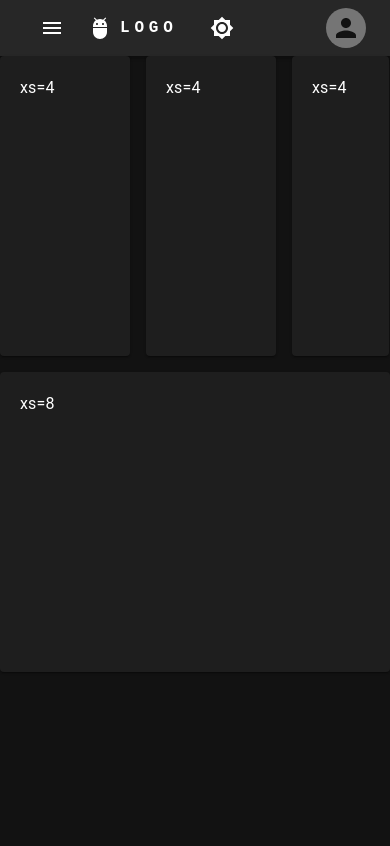
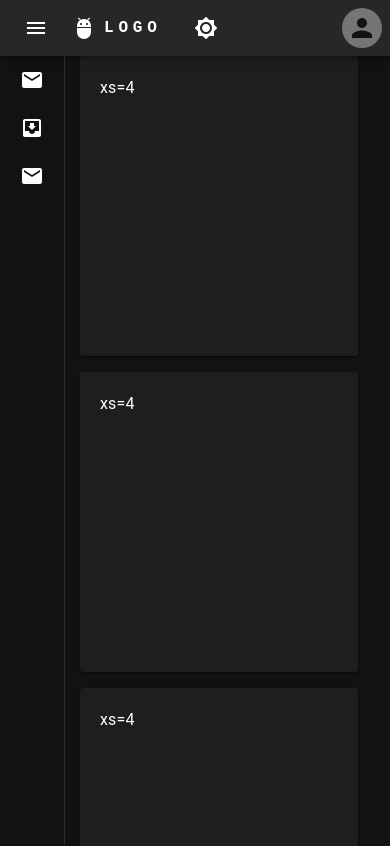
Before and after one commit to bustamad12320/AppTemplate, a React app: page /dashboard in a window 390 px wide. Shown: the top 846 px of the page. Built offline with nearby package versions, Linux system fonts and the light colour scheme.

Commit message:
Adding new context for DrawerMenu to control dynamic grid updates on drawer open/close

```diff
--- a/src/js/App.tsx
+++ b/src/js/App.tsx
@@ -1,12 +1,14 @@
 import React from "react";
+import { Dispatch } from 'react';
 import {BrowserRouter as Router, Route, Routes} from "react-router-dom";
 import { createRoot } from 'react-dom/client';
 import {RunDashboard} from "./components/RunDashboard";
 import {Box} from "@mui/system";
 import {CssBaseline} from "@mui/material";
-import {ModeToggle} from "./ModeToggle";
 import {AppHeader} from "./components/AppHeader";
 import {Testing} from "./components/Testing";
+import { ModeToggleContext } from "./ModeToggleContext";
+import { DrawerContext } from "./DrawerContext";
 
 function Default() {
     return <div>
@@ -14,15 +16,13 @@ function Default() {
     </div>
 }
 
-const mainStyle = {
-}
-
 export const ColorModeContext = React.createContext({ toggleColorMode: () => {} });
 
 export const App = () => {
     return (
-        <ModeToggle>
-            <Box sx={mainStyle}>
+        <ModeToggleContext>
+            <DrawerContext>
+                <Box>
                     <AppHeader/>
                     <CssBaseline/>
                     <Router>
@@ -33,7 +33,8 @@ export const App = () => {
                         </Routes>
                     </Router>
                 </Box>
-        </ModeToggle>
+            </DrawerContext>
+        </ModeToggleContext>
     );
 }
 
--- /dev/null
+++ b/src/js/DrawerContext.tsx
@@ -0,0 +1,26 @@
+import React from "react";
+
+interface DrawerContextProps {
+    children: React.ReactElement;
+}
+
+export const MenuDrawerContext = React.createContext({ isDrawerOpen: false, toggleIsDrawerOpen: () => {}});
+
+export const DrawerContext = (props: DrawerContextProps) => {
+    const [isDrawerOpen, setIsDrawerOpen] = React.useState(false);
+
+    const toggleIsDrawerOpen = () => {
+        setIsDrawerOpen(!isDrawerOpen);
+    };
+
+    const drawerValue = {
+        isDrawerOpen,
+        toggleIsDrawerOpen,
+    };
+
+    return (
+        <MenuDrawerContext.Provider value={drawerValue}>
+            {props.children}
+        </MenuDrawerContext.Provider>
+    );
+}
--- a/src/js/ModeToggle.tsx
+++ b/src/js/ModeToggleContext.tsx
@@ -6,7 +6,7 @@ interface ModeToggleProps {
     children: React.ReactElement;
 }
 
-export const ModeToggle = ({children}: ModeToggleProps): React.ReactNode => {
+export const ModeToggleContext = ({children}: ModeToggleProps): React.ReactNode => {
     const [mode, setMode] = React.useState<'light' | 'dark'>('dark');
     const colorMode = React.useMemo(
         () => ({
--- a/src/js/components/AppHeader.tsx
+++ b/src/js/components/AppHeader.tsx
@@ -11,8 +11,10 @@ import MenuItem from '@mui/material/MenuItem';
 import AdbIcon from '@mui/icons-material/Adb';
 import {Grid, Paper, useTheme} from "@mui/material";
 import {Brightness4, Brightness7} from "@mui/icons-material";
-import {ColorModeContext} from "../App";
 import MenuIcon from "@mui/icons-material/Menu";
+import { DrawerMenu } from './DrawerMenu';
+import { DrawerContext, MenuDrawerContext } from '../DrawerContext';
+import { ColorModeContext } from '../App';
 
 const settings = ['Profile', 'Account', 'Dashboard', 'Logout'];
 
@@ -31,36 +33,49 @@ const companyInfoContainerStyle = {
     alignItems: 'center'
 }
 
+const appBarStyle = {
+    position: 'relative',
+    zIndex: 1400
+}
+
 const avatarContainerStyle = {
     display: 'flex',
     justifyContent: 'end'
 }
 
 export const AppHeader = () => {
+    const colorMode = React.useContext(ColorModeContext);
+    const {toggleIsDrawerOpen} = React.useContext(MenuDrawerContext);
+    const theme = useTheme();
+
     const [anchorEl, setAnchorEl] = React.useState<null | HTMLElement>(null);
+
     const [open, setOpen] = React.useState<boolean>(anchorEl ? true : false);
-    const colorMode = React.useContext(ColorModeContext);
-    const theme = useTheme();
+    const [menuDrawerOpen, setMenuDrawerOpen] = React.useState<boolean>(false);
+
     const handleClick = (event: React.MouseEvent<HTMLElement>) => {
         setAnchorEl(event.currentTarget);
         setOpen(!open);
-    };
+    }
+
     const handleClose = () => {
         setAnchorEl(null);
         setOpen(false);
-    };
+    }
 
-    const handleDrawerOpen = () => {
-        console.log("opening drawer");
+    const handleMenuDrawerToggle = () => {
+        setMenuDrawerOpen(!menuDrawerOpen);
+        toggleIsDrawerOpen();
     }
 
     return (
-        <AppBar position="static">
-            <Container maxWidth="xl">
+        <Box>
+            <AppBar sx={appBarStyle}>
+                <Container maxWidth="xl" disableGutters>
                     <Toolbar disableGutters>
                         <Grid container gap={0}>
                             <Grid item xs={9} sx={companyInfoContainerStyle}>
-                            <IconButton color="inherit" sx={{padding: theme.spacing(1), marginX: theme.spacing(2)}} onClick={handleDrawerOpen}>
+                                <IconButton color="inherit" sx={{padding: theme.spacing(1), marginX: theme.spacing(2)}} onClick={handleMenuDrawerToggle}>
                                     <MenuIcon />
                                 </IconButton>
                                 <AdbIcon sx={{mr: 1}}/>
@@ -93,5 +108,7 @@ export const AppHeader = () => {
                     </Toolbar>
                 </Container>
             </AppBar>
+            <DrawerMenu open={menuDrawerOpen}/>
+        </Box>
     );
 }
--- /dev/null
+++ b/src/js/components/DrawerMenu.tsx
@@ -0,0 +1,43 @@
+import * as React from 'react';
+import { Divider, Drawer, IconButton, List, ListItem, ListItemButton, ListItemIcon, ListItemText } from '@mui/material';
+import ChevronLeftIcon from '@mui/icons-material/ChevronLeft';
+import ChevronRightIcon from '@mui/icons-material/ChevronRight';
+import InboxIcon from '@mui/icons-material/MoveToInbox';
+import MailIcon from '@mui/icons-material/Mail';
+
+interface DrawerMenuProps {
+    open: boolean;
+}
+
+export const DrawerMenu = (props: DrawerMenuProps) => {
+    const {open} = props;
+
+    return (
+        <Drawer variant="permanent" open={open}>
+            <List>
+                {['Inbox', 'Starred', 'Send email', 'Drafts'].map((text, index) => (
+                    <ListItem key={text} disablePadding sx={{ display: 'block' }}>
+                        <ListItemButton
+                            sx={{
+                                minHeight: 48,
+                                justifyContent: open ? 'initial' : 'center',
+                                px: 2.5,
+                            }}
+                        >
+                            <ListItemIcon
+                                sx={{
+                                    minWidth: 0,
+                                    mr: open ? 3 : 'auto',
+                                    justifyContent: 'center',
+                                }}
+                            >
+                                {index % 2 === 0 ? <InboxIcon /> : <MailIcon />}
+                            </ListItemIcon>
+                            {open && <ListItemText primary={text} sx={{ opacity: open ? 1 : 0 }} />}
+                        </ListItemButton>
+                    </ListItem>
+                ))}
+            </List>
+        </Drawer>
+    );
+}
--- a/src/js/components/RunDashboard.tsx
+++ b/src/js/components/RunDashboard.tsx
@@ -1,35 +1,36 @@
 import React from 'react';
 import {Grid, Paper} from "@mui/material";
 import {Box, createTheme} from "@mui/system";
-
-const theme = createTheme();
-
-const containerStyle = {
-    display: 'grid',
-    gridTemplateColumns: '1fr',
-    '@media (min-width: 768px)': {
-        gridTemplateColumns: '1fr 1fr 1fr',
-    },
-    paddingY: theme.spacing(2)
-}
+import { MenuDrawerContext } from '../DrawerContext';
 
 const dataCardStyle = {
     padding: '20px',
     height: '300px'
 }
 
+const runDashboardStyle = {
+    display: 'grid',
+    paddingLeft: 12,
+    paddingRight: 4
+}
 
 export const RunDashboard = () => {
+    const {isDrawerOpen} = React.useContext(MenuDrawerContext);
+
     return (
-        <Box>
+        <Box sx={{
+            display: 'grid',
+            paddingLeft: isDrawerOpen ? 23 : 10,
+            paddingRight: 4
+        }}>
             <Grid container gap={2}>
-                <Grid item xs={4}>
+                <Grid item xs={12} sm={4}>
                     <Paper sx={dataCardStyle}> xs=4 </Paper>
                 </Grid>
-                <Grid item xs={4}>
+                <Grid item xs={12} sm={4}>
                     <Paper sx={dataCardStyle}> xs=4 </Paper>
                 </Grid>
-                <Grid item xs={3}>
+                <Grid item xs={12} sm={3}>
                     <Paper sx={dataCardStyle}> xs=4 </Paper>
                 </Grid>
             </Grid>
```
Also changed, not shown: 1 other file (tests, documents, lock files or other folders). Lines whose indentation alone changed are shown as unchanged.
